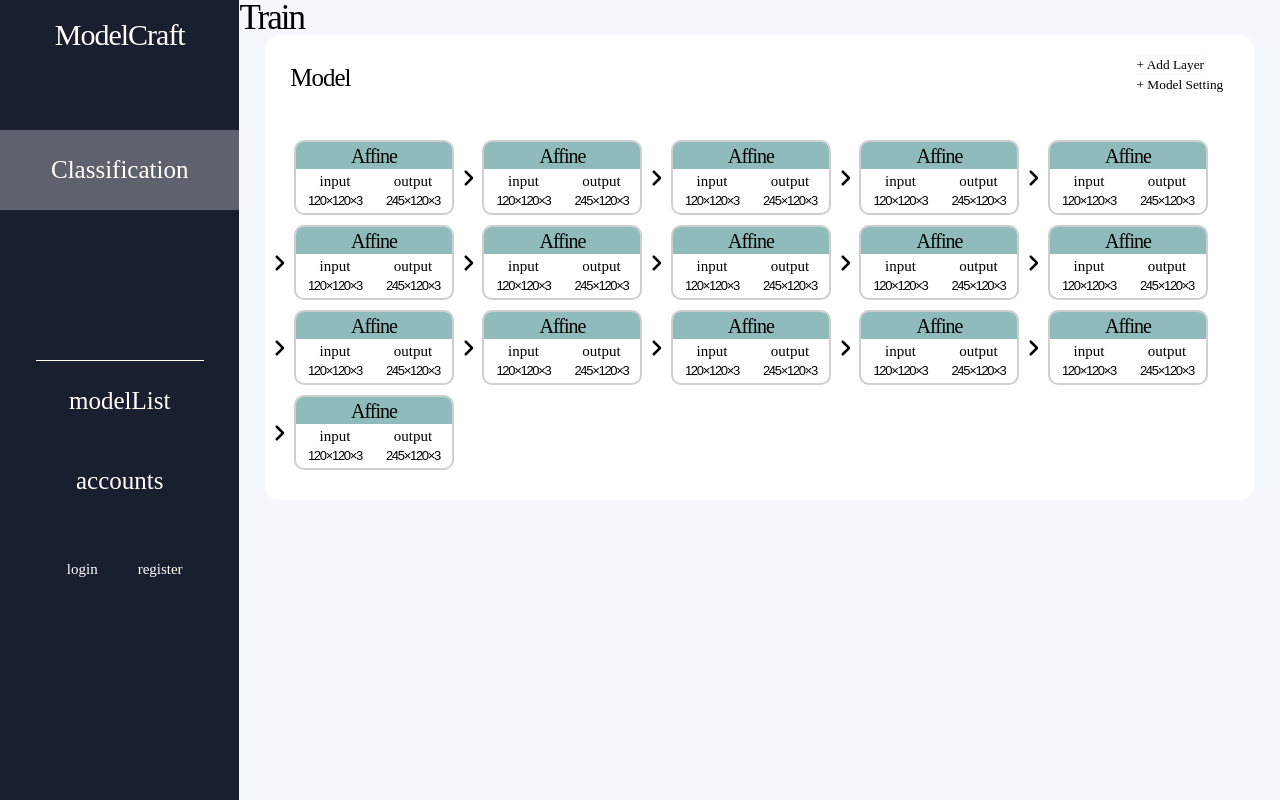
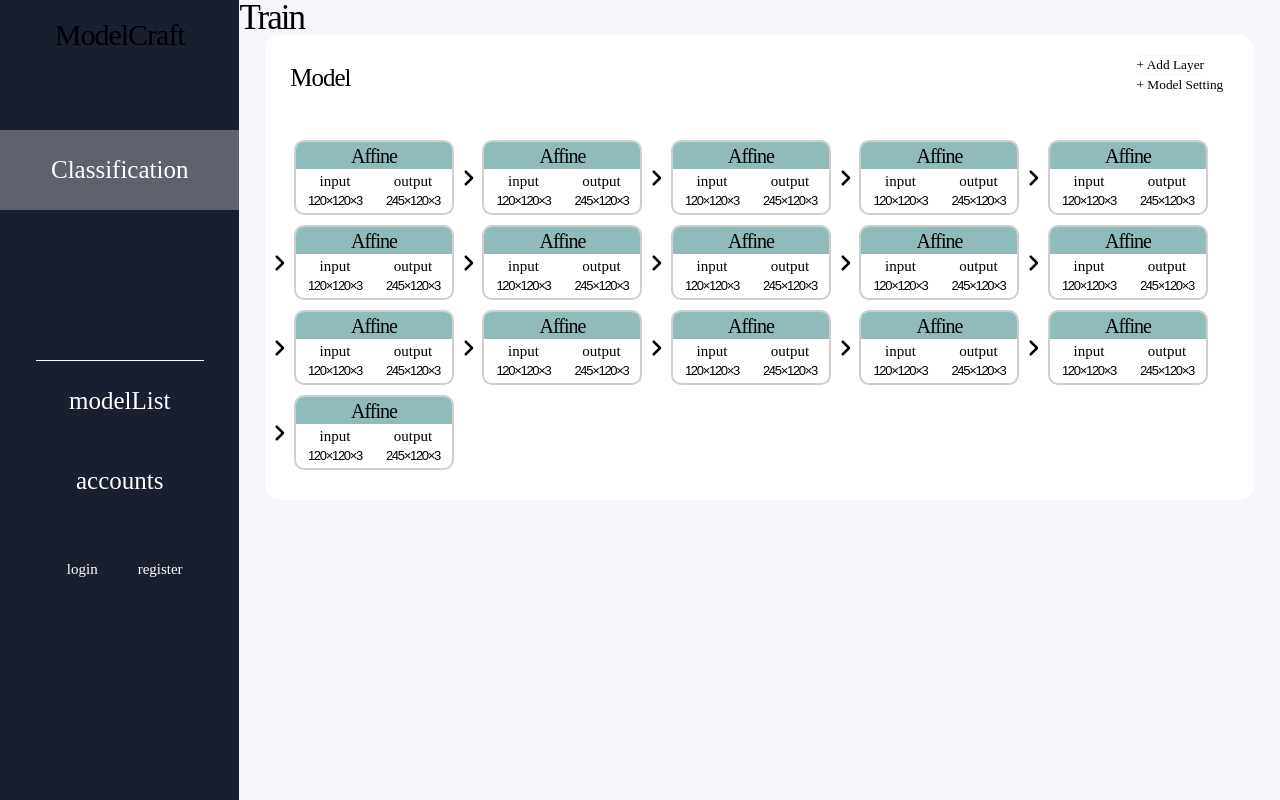
Before and after one commit to LMM-Lab/ModelCraft-Frontend, a Next.js app: page /classification/train in a window 1280 px wide. Built offline with nearby package versions, Linux system fonts and the light colour scheme.

Commit message:
カスタム属性に$を付与

```diff
--- a/src/app/accounts/page.tsx
+++ b/src/app/accounts/page.tsx
@@ -20,7 +20,7 @@ const Accounts = () => {
   }
   return (
     <div>
-      <Text $variants="ExtraLarge" margin="5rem 0 0 10rem">Accounts</Text>
+      <Text $variants="ExtraLarge" $margin="5rem 0 0 10rem">Accounts</Text>
       <Flex $marginTop="15rem" $flex_direction="column" $justify_content="center" $align_items="center">
         <Flex>
           <InputImage onFile={handleIcon}></InputImage>
--- a/src/app/classification/train/Model/Layer/index.tsx
+++ b/src/app/classification/train/Model/Layer/index.tsx
@@ -33,15 +33,15 @@ const Div=styled.div<DivProps>`
 const Layer=({name,input,output}:LayerProps)=>{
   return(
     <DivContainer>
-      <Div><Text $variants="Medium" fontSize="2rem">{name}</Text></Div>
+      <Div><Text $variants="Medium" $fontSize="2rem">{name}</Text></Div>
       <Flex $justify_content="space-around" $align_items="center">
         <Flex $flex_direction="column" $justify_content="center" $align_items="center">
-          <Text $variants="Small" $marginTop="0.5rem" fontSize="1.5rem">input</Text>
-          <Text $variants="Small" $marginTop="0.5rem" letterSpacing="-0.1em" fontFamily='Arial, sans-serif'>{input}</Text>
+          <Text $variants="Small" $marginTop="0.5rem" $fontSize="1.5rem">input</Text>
+          <Text $variants="Small" $marginTop="0.5rem" $letterSpacing="-0.1em" $fontFamily='Arial, sans-serif'>{input}</Text>
         </Flex>
         <Flex $flex_direction="column" $justify_content="center" $align_items="center">
-          <Text $variants="Small" $marginTop="0.5rem" fontSize="1.5rem">output</Text>
-          <Text $variants="Small" $marginTop="0.5rem" letterSpacing="-0.1em" fontFamily='Arial, sans-serif'>{output}</Text>
+          <Text $variants="Small" $marginTop="0.5rem" $fontSize="1.5rem">output</Text>
+          <Text $variants="Small" $marginTop="0.5rem" $letterSpacing="-0.1em" $fontFamily='Arial, sans-serif'>{output}</Text>
         </Flex>
       </Flex>
     </DivContainer>
--- a/src/app/classification/train/Model/ModelSetting/index.tsx
+++ b/src/app/classification/train/Model/ModelSetting/index.tsx
@@ -39,7 +39,7 @@ const ModelSetting = () => {
       <Button onClick={toggleOpen} $border={`1px solid#ffffff`} $padding="0.1rem 0.5rem 2.2rem 0" $backColor="transparent" color="black" $height="2rem">+ Model Setting</Button>
       {isOpen && (
         <Dialog onClick={toggleOpen}>
-          <Text margin="2rem 0 0 2rem">Model Setting</Text>
+          <Text $margin="2rem 0 0 2rem">Model Setting</Text>
           <InputParam name="model name" $marginTop="5rem">
             <Input {...register('modelName', { required: 'enter modelName' })} variants="params" type="text"></Input>
             {errors.modelName && <Text $variants="Small">{errors.modelName.message}</Text>}
--- a/src/app/login/page.tsx
+++ b/src/app/login/page.tsx
@@ -20,7 +20,7 @@ const Login = () => {
 
   return (
     <div>
-      <Text $variants="ExtraLarge" margin="5rem 0 0 10rem">Login</Text>
+      <Text $variants="ExtraLarge" $margin="5rem 0 0 10rem">Login</Text>
       <form onSubmit={handleSubmit(onSubmit)}>
       <Flex $flex_direction="column" $marginTop="10rem" $justify_content="center" $align_items="center">
           <Input {...register('mail',{required:'please enter your e-mail'})} $textAlign="center" variants="default" placeholder="e-mail" />
--- a/src/app/register/page.tsx
+++ b/src/app/register/page.tsx
@@ -36,7 +36,7 @@ const Register = () => {
 
   return (
     <div>
-      <Text $variants="ExtraLarge" margin="5rem 0 0 10rem">Register</Text>
+      <Text $variants="ExtraLarge" $margin="5rem 0 0 10rem">Register</Text>
       <form onSubmit={handleSubmit(onSubmit)}>
         <Flex $flex_direction="column" $marginTop="5rem" $justify_content="center" $align_items="center">
           <Flex>
--- a/src/component/common/Text/index.tsx
+++ b/src/component/common/Text/index.tsx
@@ -3,15 +3,22 @@ import styled, { css } from "styled-components";
 
 type TextProps={
   $variants?:'ExtraSmall'|'Small'|'Medium'|'Large'|'ExtraLarge'
-  fontSize?:string
-  color?:string
-  fontWeight?:string
-  letterSpacing?:string
-  margin?:string
-  padding?:string
+  $fontSize?:string
+  $fontWeight?:string
+  $letterSpacing?:string
+  $fontFamily?:string
+  $width?:string
+  $height?:string
+  $padding?:string
+  $paddingTop?:string
+  $paddingRight?:string
+  $paddingLeft?:string
+  $paddingBottom?:string
+  $margin?:string
   $marginTop?:string
-  fontFamily?:string
-  width?:string
+  $marginRight?:string
+  $marginLeft?:string
+  $marginBottom?:string
 }
 
 const Text=styled.p<TextProps>`
@@ -49,15 +56,22 @@ const Text=styled.p<TextProps>`
         `
     }
   }}
-  color:${({color})=>color};
-  width:${({width})=>width};
-  font-size:${({fontSize})=>fontSize};
-  font-weight:${({fontWeight})=>fontWeight};
-  letter-spacing:${({letterSpacing})=>letterSpacing};
-  margin:${({margin})=>margin};
-  margin-top:${({$marginTop})=>$marginTop};
-  padding:${({padding})=>padding};
-  font-family:${({fontFamily})=>fontFamily};
+  font-size: ${({ $fontSize }) => $fontSize};
+  font-weight: ${({ $fontWeight }) => $fontWeight};
+  letter-spacing: ${({ $letterSpacing }) => $letterSpacing};
+  font-family: ${({ $fontFamily }) => $fontFamily};
+  width: ${({ $width }) => $width};
+  height: ${({ $height }) => $height};
+  padding: ${({ $padding }) => $padding};
+  padding-top: ${({ $paddingTop }) => $paddingTop};
+  padding-right: ${({ $paddingRight }) => $paddingRight};
+  padding-left: ${({ $paddingLeft }) => $paddingLeft};
+  padding-bottom: ${({ $paddingBottom }) => $paddingBottom};
+  margin: ${({ $margin }) => $margin};
+  margin-top: ${({ $marginTop }) => $marginTop};
+  margin-right: ${({ $marginRight }) => $marginRight};
+  margin-left: ${({ $marginLeft }) => $marginLeft};
+  margin-bottom: ${({ $marginBottom }) => $marginBottom};
   display:inline-block;
 `
 
```
